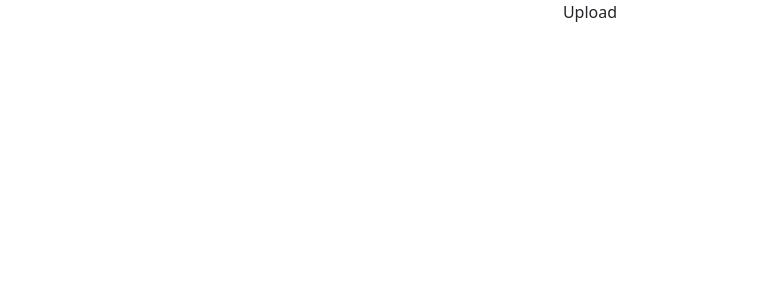
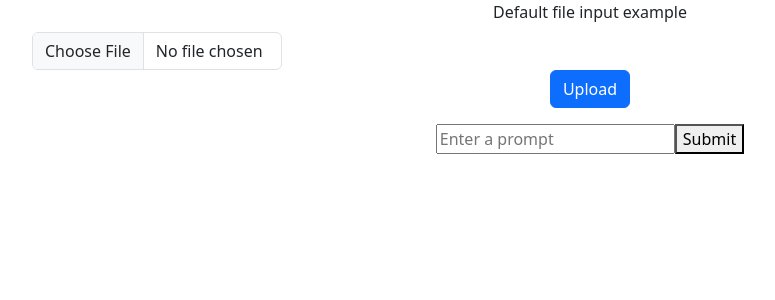
Before and after one commit to larryz1230/TOSter, a React (Create React App) app: page /upload in a window 1280 px wide. Shown: the top 300 px of the page, without its empty margins (50-825 px from the left). Built offline with nearby package versions, Linux system fonts and the light colour scheme.

Commit message:
added upload feature

```diff
--- a/package.json
+++ b/package.json
@@ -6,7 +6,10 @@
     "@testing-library/jest-dom": "^5.17.0",
     "@testing-library/react": "^13.4.0",
     "@testing-library/user-event": "^13.5.0",
+    "openai": "^3.3.0",
+    "pdfjs-dist": "^3.8.162",
     "react": "^18.2.0",
+    "react-bootstrap": "^2.8.0",
     "react-dom": "^18.2.0",
     "react-router-dom": "^6.14.2",
     "react-scripts": "5.0.1",
--- a/src/components/upload/Upload.js
+++ b/src/components/upload/Upload.js
@@ -1,12 +1,114 @@
-import React from "react";
+import React, { useState, useEffect, useRef  } from 'react';
+import { Container } from 'react-bootstrap';
 
-function Upload() {
-    return (
-        <div>
+import * as pdfjsLib from "pdfjs-dist";
+
+//todo: add loading, parse response, send to db
+
+const { Configuration, OpenAIApi } = require("openai");
+const Upload = ({ onResponseArrayChange }) => {
+
+
+  const [input, setInput] = useState('');
+  const [response, setResponse] = useState("");
+  const [responseArray, setResponseArray] = useState([]);
+
+  const configuration = new Configuration({
+
+    apiKey: "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",
+
+  });
+  delete configuration.baseOptions.headers['User-Agent'];
+  const openai = new OpenAIApi(configuration);
+
+  const handleSubmit  = async (e) => {
+    e.preventDefault();
+    const res = await openai.createChatCompletion({
+      model: "gpt-3.5-turbo",
+      messages: [{role: "user", content: `summarize the most concerning points of this contract into 5 bullet points: ${input}`}]
+    });
+
+    console.log(res.data.choices[0].message.content);
+    setResponse(res.data.choices[0].message.content);
+
+
+    document.getElementById('rec').style.display = "block";
+  }
+
+  const handleInputChange = (event) => {
+    setInput(event.target.value);
+  }
+
+
+  const fileInputRef = useRef(null);
+
+  const handleUpload = async () => {
+    const file = fileInputRef.current.files[0];
+
+    if (file) {
+      const reader = new FileReader();
+
+      reader.onload = async (event) => {
+        const pdfData = event.target.result;
+
+        try {
+          // Initialize the PDFJS library
+            pdfjsLib.GlobalWorkerOptions.workerSrc = `//cdnjs.cloudflare.com/ajax/libs/pdf.js/${pdfjsLib.version}/pdf.worker.js`;
+          const pdf = await pdfjsLib.getDocument({ data: pdfData }).promise;
+
+          // Read the text content of the first page
+          const firstPage = await pdf.getPage(1);
+          const textContent = await firstPage.getTextContent();
+          const pdfText = textContent.items.map((item) => item.str).join(" ");
+
+          // Now you have the PDF content as a string
+          console.log(pdfText);
+          setInput(pdfText);
+        } catch (error) {
+          console.error("Error reading PDF:", error);
+        }
+      };
+
+      reader.readAsArrayBuffer(file);
+    }
+  };
+
+
+
+
+
+  return (
+
+    <Container>
+      <div className="mb-3">
+      <label htmlFor="formFile" className="form-label">
+        Default file input example
+      </label>
+      <input
+        className="form-control"
+        type="file"
+        id="formFile"
+        style={{ maxWidth: "250px" }}
+        ref={fileInputRef}
+      />
+      <button type="button" className="btn btn-primary" onClick={handleUpload}>
         Upload
+      </button>
     </div>
 
-    );
+      <div>
+      <form onSubmit={handleSubmit}>
+        <label>
+          <input placeholder='Enter a prompt' type="text" value= {input} onChange={handleInputChange} />
+        </label>
+        <button type="submit">Submit</button>
+      </form>
+      <p id="rec"> {response}</p>
+    </div>
+    </Container>
+
+
+  );
 }
 
 export default Upload;
```
Also changed, not shown: 1 other file (tests, documents, lock files or other folders).
